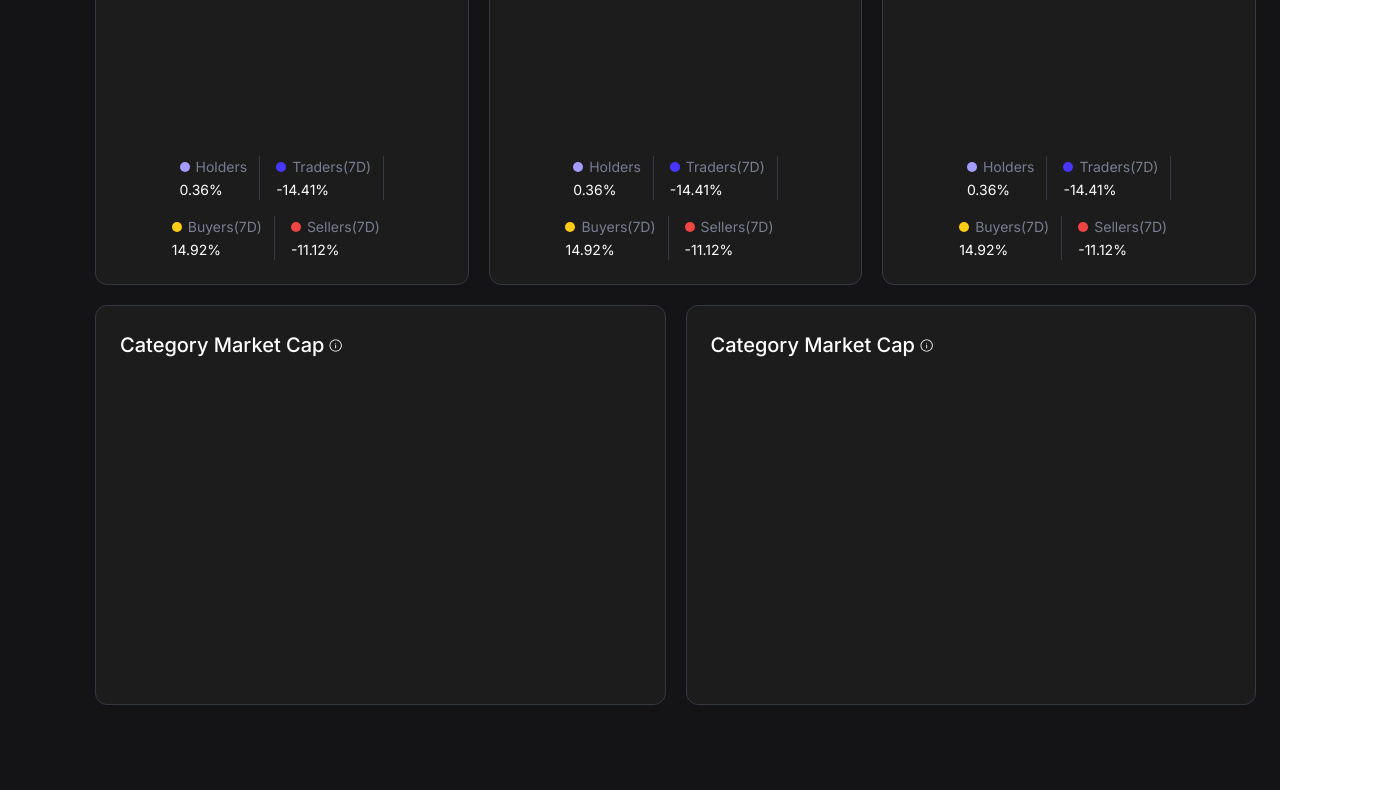
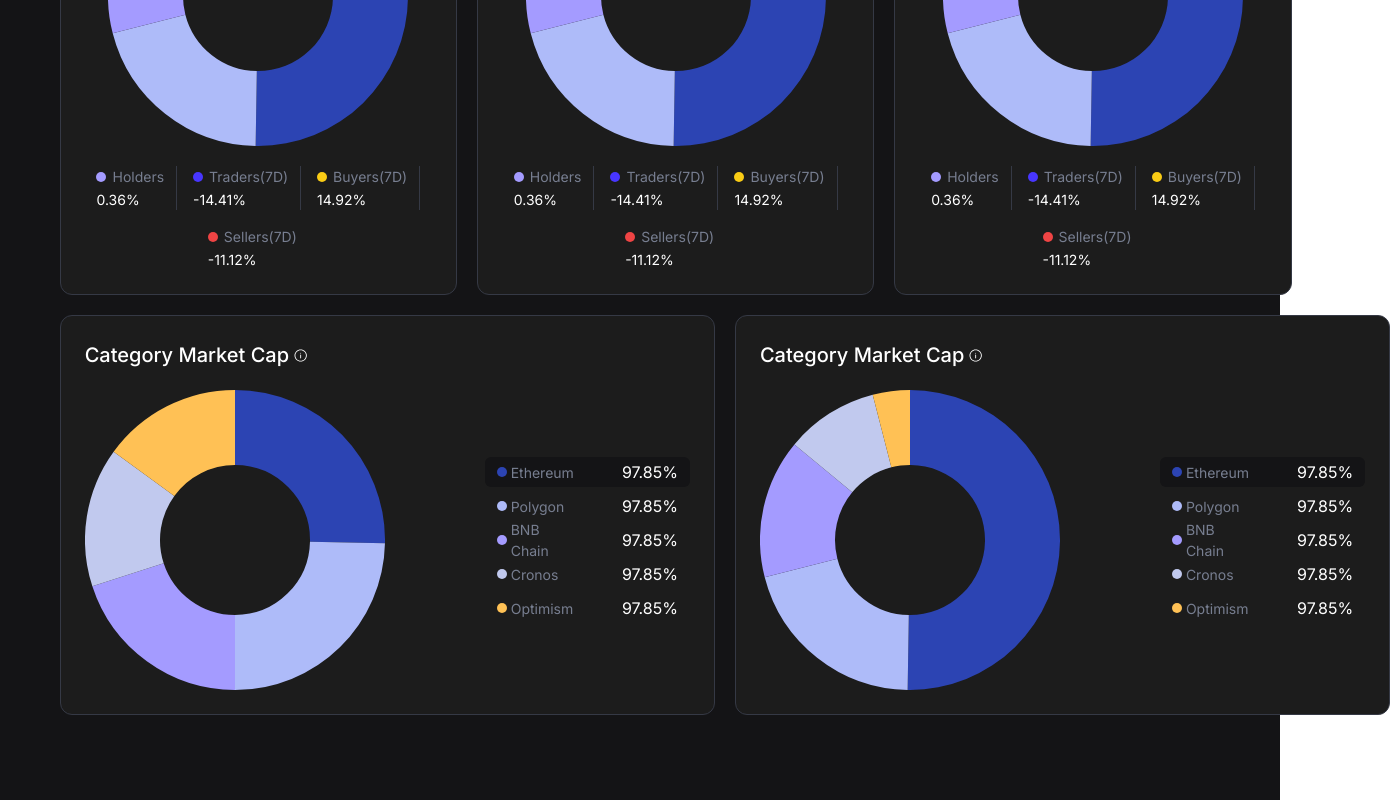
Before and after one commit to notpritam/polycrux, a Next.js app: page / in a window 1280 px wide. Shown: the part 3250-4050 px from the top of the page, 1390 px wide, since content can reach past the window. Built offline with nearby package versions, Linux system fonts and the light colour scheme.

Commit message:
Charts Added, Few Charts Remaining

```diff
--- a/app/page.tsx
+++ b/app/page.tsx
@@ -20,6 +20,13 @@ import { Tabs, TabsContent, TabsList, TabsTrigger } from "@/components/ui/tabs";
 import Link from "next/link";
 import Footer from "@/components/Footer";
 import CustomCard from "@/components/Card";
+
+//Charts
+
+import { Chart as ChartJS, ArcElement, Tooltip, Legend } from "chart.js";
+import { Doughnut } from "react-chartjs-2";
+
+ChartJS.register(ArcElement, Tooltip, Legend);
 
 interface Day7Data {
   name: string;
@@ -149,6 +156,100 @@ export default function Home() {
       gainValue: "-0.42805672",
     },
   ];
+
+  const colors = {
+    eth: "#2C44B3",
+    polygon: "#AEBBF9",
+    bnb: "#A49BFF",
+    cronos: "#C1C9EE",
+    optimism: "#FFC155",
+  };
+
+  const washTradeData = {
+    labels: ["Ethereum", "Polygon", "BNB Chain", "Cronos", "Optimism"],
+    datasets: [
+      {
+        label: "Volume by Chain",
+        data: [25.35, 24.65, 20.0, 15.0, 15.0],
+        backgroundColor: [
+          colors.eth,
+          colors.polygon,
+          colors.bnb,
+          colors.cronos,
+          colors.optimism,
+        ],
+        // borderColor: [
+        //   "rgba(255, 99, 132, 1)",
+        //   "rgba(54, 162, 235, 1)",
+        //   "rgba(255, 206, 86, 1)",
+        //   "rgba(75, 192, 192, 1)",
+        //   "rgba(153, 102, 255, 1)",
+        // ],
+        borderWidth: 0,
+      },
+    ],
+  };
+
+  const buyerByChain = {
+    labels: ["Ethereum", "Polygon", "BNB Chain", "Cronos", "Optimism"],
+    datasets: [
+      {
+        label: "Buyers by Chain",
+        data: [50.25, 20.75, 15.0, 10.0, 4.0],
+        backgroundColor: [
+          colors.eth,
+          colors.polygon,
+          colors.bnb,
+          colors.cronos,
+          colors.optimism,
+        ],
+        // borderColor: [
+        //   "rgba(255, 99, 132, 1)",
+        //   "rgba(54, 162, 235, 1)",
+        //   "rgba(255, 206, 86, 1)",
+        //   "rgba(75, 192, 192, 1)",
+        //   "rgba(153, 102, 255, 1)",
+        // ],
+        borderWidth: 0,
+      },
+    ],
+  };
+
+  // const options = {
+  //   plugins: {
+  //     legend: {
+  //       labels: {
+  //         font: {
+  //           size: 14,
+  //         },
+  //         // Override generateLabels to customize legend div
+  //         generateLabels: function (chart: any) {
+  //           const original =
+  //             ChartJS.defaults.plugins.legend.labels.generateLabels(chart);
+
+  //           const customLabel = {
+  //             // Add your custom element here
+  //             text: "Custom Legend Text",
+  //             // Customize its appearance
+  //             fillStyle: "#FF5733",
+  //             // Set marker type (if needed)
+
+  //             marker: {
+  //               // type: "circle",
+  //               radius: 100,
+  //               color: "#FF5733",
+  //               backgroundColor: "#FF5733",
+  //               pointStyle: "circle",
+  //             },
+  //           };
+  //           // Add the custom label to the legend labels
+  //           original.unshift(customLabel);
+  //           return original;
+  //         },
+  //       },
+  //     },
+  //   },
+  // };
 
   const holderTraders: graphData[] = [
     {
@@ -973,8 +1074,11 @@ export default function Home() {
                 "Sellers by Chain",
               ].map((item, i) => (
                 <>
-                  <CustomCard key={i} className="flex-grow ">
-                    <div className="flex gap-1 items-center">
+                  <CustomCard
+                    key={i}
+                    className="flex-grow justify-center flex flex-col gap-[20px] items-center "
+                  >
+                    <div className="flex gap-1 items-center w-full justify-start">
                       <span className="font-medium text-white text-[20px]">
                         {item}
                       </span>
@@ -985,7 +1089,18 @@ export default function Home() {
                         alt="logo"
                       />
                     </div>
-                    <div className="min-h-[300px] min-w-[300px]"></div>
+                    <div className="max-h-[300px]  items-center flex max-w-[300px]">
+                      <Doughnut
+                        options={{
+                          plugins: {
+                            legend: {
+                              display: false,
+                            },
+                          },
+                        }}
+                        data={buyerByChain}
+                      />
+                    </div>
 
                     <div className="flex w-full flex-wrap justify-center gap-4">
                       {holderTraders.map((item, i) => (
@@ -1024,7 +1139,7 @@ export default function Home() {
               ))}
             </div>
             <div className="flex gap-[20px]">
-              <CustomCard className="flex-grow min-h-[400px]">
+              <CustomCard className="flex-grow min-h-[400px] flex flex-col gap-[20px]">
                 <div className="flex gap-1 items-center">
                   <span className="font-medium text-white text-[20px]">
                     Category Market Cap
@@ -1036,8 +1151,52 @@ export default function Home() {
                     alt="logo"
                   />
                 </div>
+
+                <div className="flex gap-[100px] items-center ">
+                  <div className="max-h-[300px] max-w-[300px]">
+                    <Doughnut
+                      options={{
+                        plugins: {
+                          legend: {
+                            display: false,
+                          },
+                        },
+                      }}
+                      data={washTradeData}
+                    />
+                  </div>
+
+                  <div className="flex flex-col gap-[4px]">
+                    {washTradeData.labels.map((item, i) => (
+                      <>
+                        <div
+                          className={cn(
+                            " rounded-[6px] px-[12px] py-[4px] flex items-center gap-[3rem] justify-between h-[30px]",
+                            i == 0 ? "bg-blackLight" : ""
+                          )}
+                        >
+                          <div className="flex gap-[4px] items-center">
+                            <div
+                              style={{
+                                backgroundColor:
+                                  washTradeData.datasets[0].backgroundColor[i],
+                              }}
+                              className={cn(
+                                "min-h-[10px] min-w-[10px] rounded-full  "
+                              )}
+                            ></div>
+                            <span className="text-iconGray text-[14px]">
+                              {item}
+                            </span>
+                          </div>
+                          <span>97.85%</span>
+                        </div>
+                      </>
+                    ))}
+                  </div>
+                </div>
               </CustomCard>
-              <CustomCard className="flex-grow min-h-[400px]">
+              <CustomCard className="flex-grow flex flex-col gap-[20px] min-h-[400px]">
                 <div className="flex gap-1 items-center">
                   <span className="font-medium text-white text-[20px]">
                     Category Market Cap
@@ -1049,6 +1208,49 @@ export default function Home() {
                     alt="logo"
                   />
                 </div>
+                <div className="flex gap-[100px] items-center ">
+                  <div className="max-h-[300px] max-w-[300px]">
+                    <Doughnut
+                      options={{
+                        plugins: {
+                          legend: {
+                            display: false,
+                          },
+                        },
+                      }}
+                      data={buyerByChain}
+                    />
+                  </div>
+
+                  <div className="flex flex-col gap-[4px]">
+                    {buyerByChain.labels.map((item, i) => (
+                      <>
+                        <div
+                          className={cn(
+                            " rounded-[6px] px-[12px] py-[4px] flex items-center gap-[3rem] justify-between h-[30px]",
+                            i == 0 ? "bg-blackLight" : ""
+                          )}
+                        >
+                          <div className="flex gap-[4px] items-center">
+                            <div
+                              style={{
+                                backgroundColor:
+                                  buyerByChain.datasets[0].backgroundColor[i],
+                              }}
+                              className={cn(
+                                "min-h-[10px] min-w-[10px] rounded-full  "
+                              )}
+                            ></div>
+                            <span className="text-iconGray text-[14px]">
+                              {item}
+                            </span>
+                          </div>
+                          <span>97.85%</span>
+                        </div>
+                      </>
+                    ))}
+                  </div>
+                </div>
               </CustomCard>
             </div>
           </div>
--- a/package.json
+++ b/package.json
@@ -12,11 +12,13 @@
     "@radix-ui/react-dropdown-menu": "^2.0.6",
     "@radix-ui/react-slot": "^1.0.2",
     "@radix-ui/react-tabs": "^1.0.4",
+    "chartjs": "^0.3.24",
     "class-variance-authority": "^0.7.0",
     "clsx": "^2.1.0",
     "lucide-react": "^0.323.0",
     "next": "14.1.0",
     "react": "^18",
+    "react-chartjs-2": "^5.2.0",
     "react-dom": "^18",
     "tailwind-merge": "^2.2.1",
     "tailwindcss-animate": "^1.0.7"
```
Also changed, not shown: 1 other file (tests, documents, lock files or other folders).
